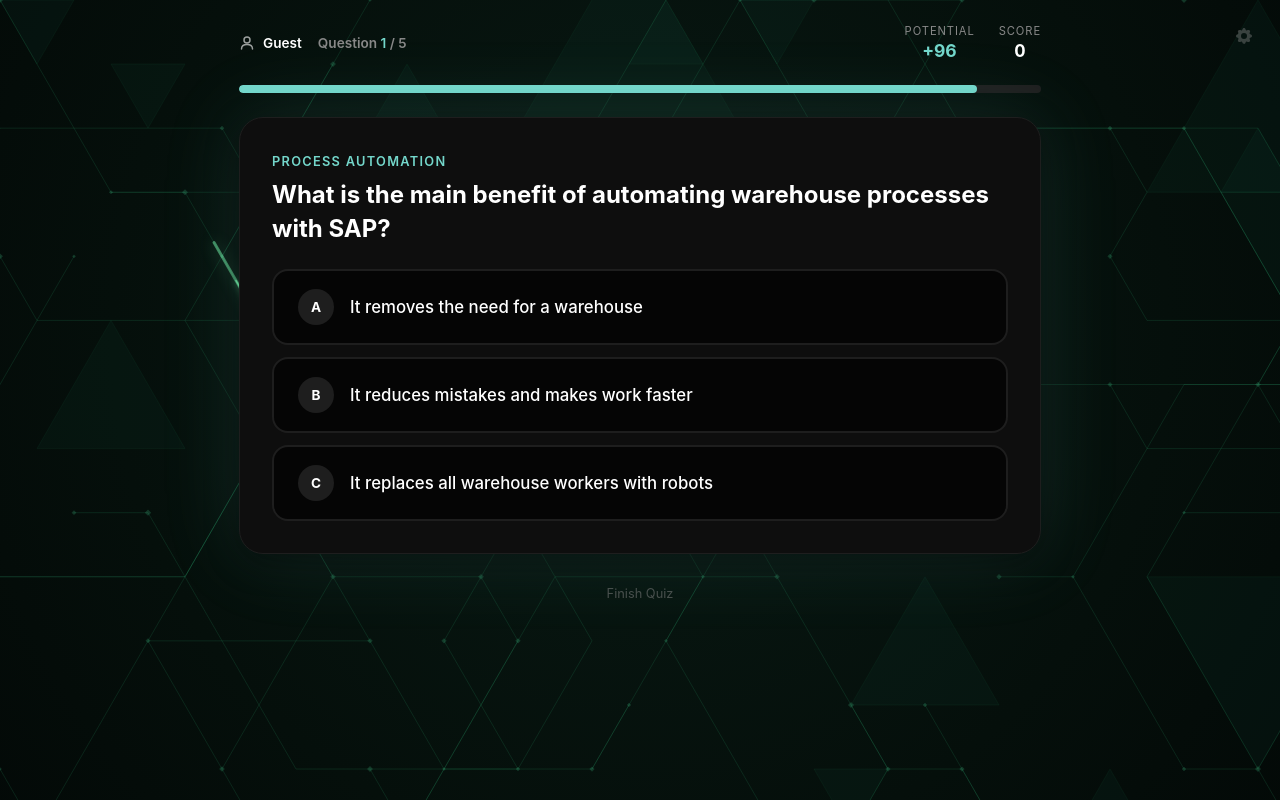
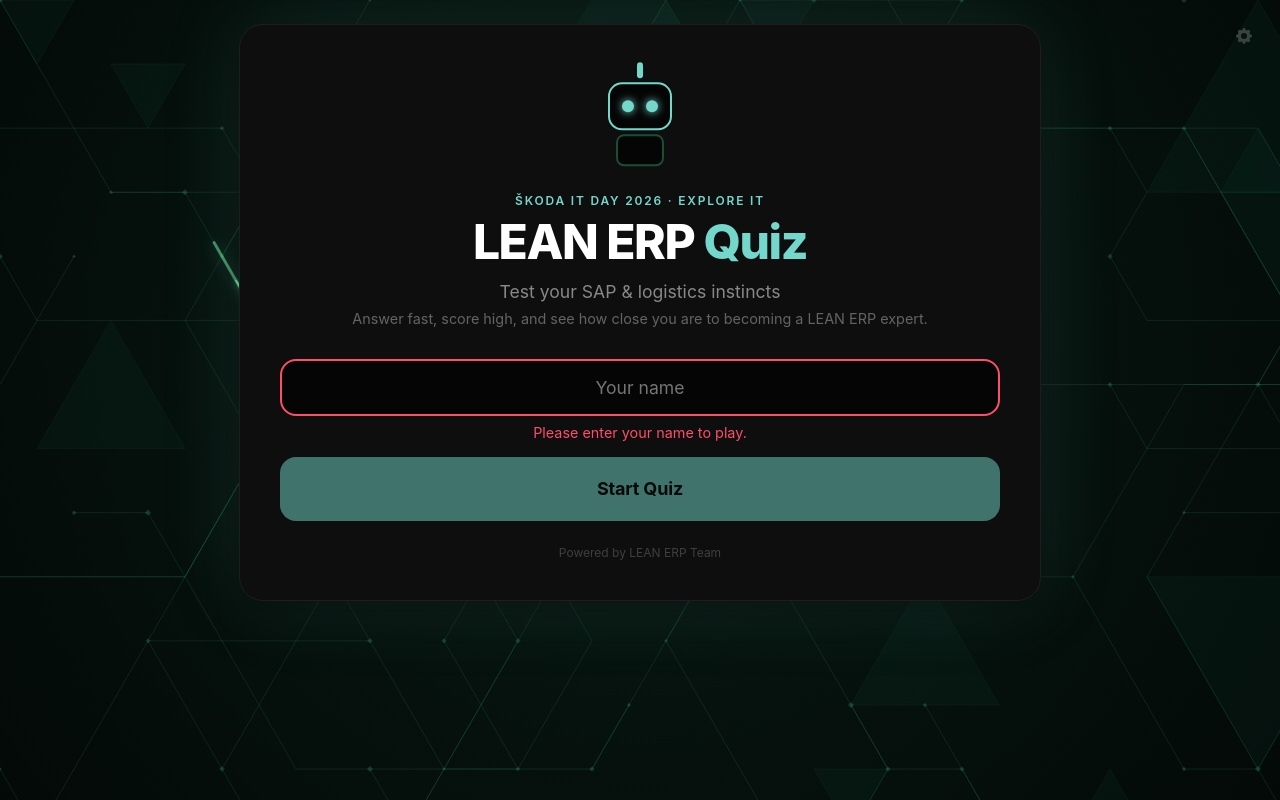
Before and after one commit to Rada87/leanerp-sd-quiz, a React (Vite) app: page / in a window 1280 px wide. Both pictures are taken after a click on the button "Start Quiz". Built offline with nearby package versions, Linux system fonts and the light colour scheme; no server answers; a web font is replaced by a local one.

Commit message:
Require a player name to start; bump to 1.11.3
A leaderboard of "Guest" entries tells the stand nothing and nobody can find
their own result on the big screen, so the name field is no longer optional:
an empty or whitespace-only name asks for one instead of starting the quiz.

```diff
--- a/package.json
+++ b/package.json
@@ -1,7 +1,7 @@
 {
   "name": "leanerp-scaffold",
   "private": true,
-  "version": "1.11.2",
+  "version": "1.11.3",
   "type": "module",
   "scripts": {
     "dev": "vite",
--- a/src/components/StartScreen.tsx
+++ b/src/components/StartScreen.tsx
@@ -7,10 +7,19 @@
 
 export function StartScreen({ onStart }: StartScreenProps) {
   const [name, setName] = useState("");
+  const [showHint, setShowHint] = useState(false);
+
+  // A name is required: a leaderboard of "Guest" entries tells the stand
+  // nothing, and nobody can find their own result on the big screen.
+  const trimmedName = name.trim();
+  const canStart = trimmedName.length > 0;
 
   const handleStart = () => {
-    const trimmedName = name.trim();
-    onStart(trimmedName || "Guest", trimmedName.length > 0);
+    if (!canStart) {
+      setShowHint(true);
+      return;
+    }
+    onStart(trimmedName, true);
   };
 
   const handleKeyDown = (e: React.KeyboardEvent) => {
@@ -152,13 +161,17 @@
           <input
             type="text"
             value={name}
-            onChange={(e) => setName(e.target.value)}
+            onChange={(e) => {
+              setName(e.target.value);
+              if (showHint) setShowHint(false);
+            }}
             onKeyDown={handleKeyDown}
-            placeholder="Your name (optional)"
+            placeholder="Your name"
+            aria-label="Your name"
             maxLength={30}
             style={{
               background: "var(--color-bg)",
-              border: "2px solid var(--color-border)",
+              border: `2px solid ${showHint ? "var(--color-error)" : "var(--color-border)"}`,
               borderRadius: "var(--radius-md)",
               color: "var(--color-text)",
               fontSize: "1.1rem",
@@ -167,18 +180,37 @@
               transition: "border-color 0.2s",
             }}
             onFocus={(e) =>
-              (e.target.style.borderColor = "var(--color-primary-dark)")
+              (e.target.style.borderColor = showHint
+                ? "var(--color-error)"
+                : "var(--color-primary-dark)")
             }
             onBlur={(e) =>
-              (e.target.style.borderColor = "var(--color-border)")
+              (e.target.style.borderColor = showHint
+                ? "var(--color-error)"
+                : "var(--color-border)")
             }
           />
+
+          {showHint && (
+            <motion.div
+              initial={{ opacity: 0, y: -4 }}
+              animate={{ opacity: 1, y: 0 }}
+              style={{
+                fontSize: "0.9rem",
+                color: "var(--color-error)",
+                marginTop: -8,
+              }}
+            >
+              Please enter your name to play.
+            </motion.div>
+          )}
 
           <motion.button
             className="btn-primary"
             onClick={handleStart}
-            whileHover={{ scale: 1.03 }}
-            whileTap={{ scale: 0.97 }}
+            whileHover={canStart ? { scale: 1.03 } : undefined}
+            whileTap={canStart ? { scale: 0.97 } : undefined}
+            style={canStart ? undefined : { opacity: 0.5 }}
           >
             Start Quiz
           </motion.button>
--- a/src/constants.ts
+++ b/src/constants.ts
@@ -12,4 +12,4 @@
 export const STORAGE_KEY = "leanerp-quiz-scores";
 // Shown in the settings panel. Keep in step with package.json and with the
 // presentation's own version label.
-export const APP_VERSION = "1.11.2";
+export const APP_VERSION = "1.11.3";
```
